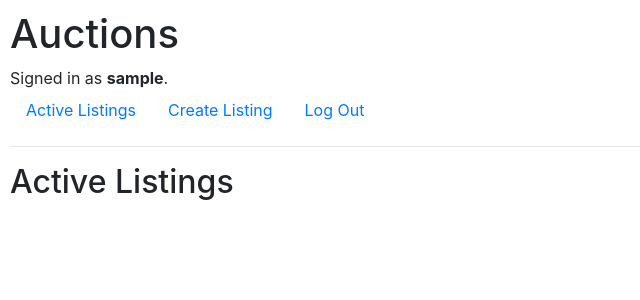
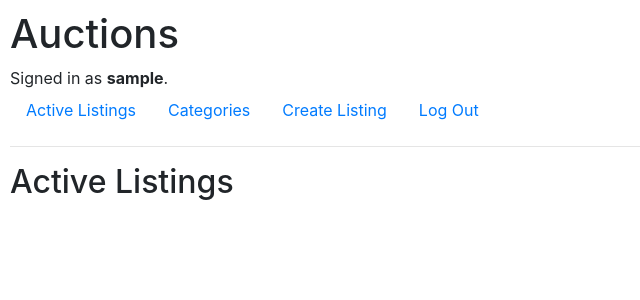
Before and after one commit to Nthabiseng551/CS50-s-projects, a Django app: template commerce/auctions/templates/auctions/index.html in a window 1280 px wide. Shown: the top 300 px of the page, without its empty margins (0-640 px from the left). Run offline with Django 3.2, Linux system fonts and the light colour scheme; the template is opened without the code that fills it, so the values that code supplies are empty; the visitor is signed in with stand-in values (Sample User, id 1); parts of the project's set-up code (start-up, migrations or seed data) failed here and were passed over; some libraries are stand-ins or nearby versions.

Commit message:
Tue, Nov 28, 2023, 2:56 PM +02:00

```diff
--- a/commerce/auctions/templates/auctions/layout.html
+++ b/commerce/auctions/templates/auctions/layout.html
@@ -22,6 +22,9 @@
             </li>
             {% if user.is_authenticated %}
                 <li class="nav-item">
+                    <a class="nav-link" href="{% url 'categories' %}">Categories</a>
+                </li>
+                <li class="nav-item">
                     <a class="nav-link" href="{% url 'create' %}">Create Listing</a>
                 </li>
                 <li class="nav-item">
```
